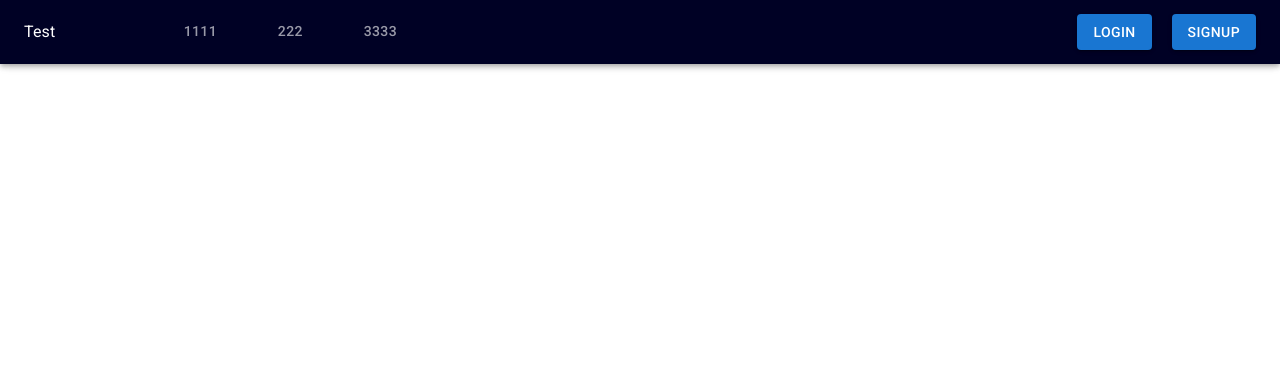
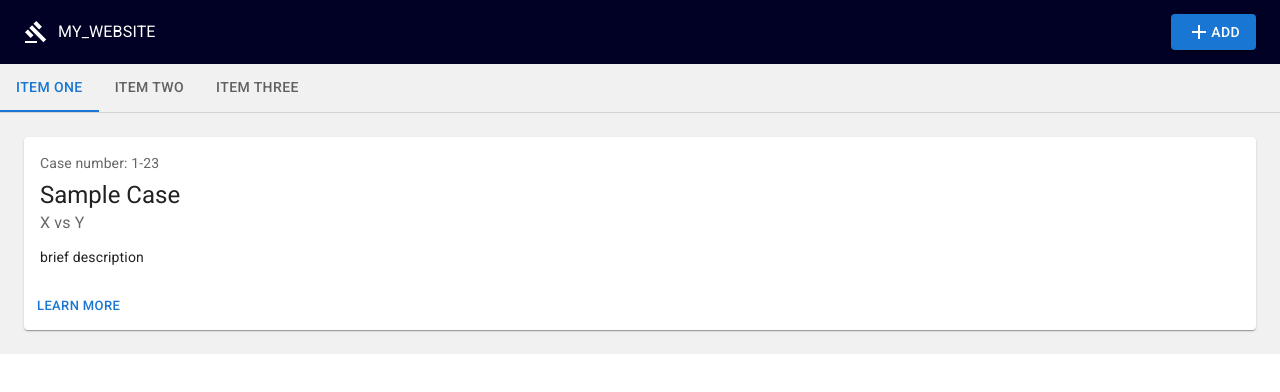
Before and after one commit to NachtSpyder04/Team_Quantalysts_Pre-SIH_hackathon-23, a React (Create React App) app in the folder my-website/: page / in a window 1280 px wide. Shown: the top 392 px of the page. Built offline with nearby package versions, Linux system fonts and the light colour scheme.

Commit message:
Added Tab layout

```diff
--- a/my-website/src/App.js
+++ b/my-website/src/App.js
@@ -1,12 +1,14 @@
 import React from "react";
-import Header from "./header";
+
+import Parent_component from "./parent_component";
 
 function App() {
   return (
     <div >
-     <Header/>
+       <Parent_component/>
+    </div>
 
-    </div>
+
   );
 }
 
--- /dev/null
+++ b/my-website/src/Cards1.js
@@ -0,0 +1,33 @@
+import { Box, Button, Card, CardActions, CardContent, Typography } from '@mui/material';
+import React from 'react'
+
+
+
+const Cards1 = () => {
+  return (
+    <Card sx={{ minWidth: 275 }}>
+      <CardContent>
+        <Typography sx={{ fontSize: 14 }} color="text.secondary" gutterBottom>
+          Case number: 1-23
+        </Typography>
+        <Typography variant="h5" component="div">
+            Sample Case
+        </Typography>
+        <Typography sx={{ mb: 1.5 }} color="text.secondary">
+          X vs Y
+        </Typography>
+        <Typography variant="body2">
+          brief description
+
+        </Typography>
+      </CardContent>
+      <CardActions>
+        <Button size="small">Learn More</Button>
+      </CardActions>
+    </Card>
+
+
+  )
+}
+
+export default Cards1
--- /dev/null
+++ b/my-website/src/Cards2.js
@@ -0,0 +1,31 @@
+import { Box, Button, Card, CardActions, CardContent, Typography } from '@mui/material';
+import React from 'react'
+
+
+
+const Cards2 = () => {
+  return (
+    <Card sx={{ minWidth: 275 }}>
+      <CardContent>
+        <Typography sx={{ fontSize: 14 }} color="text.secondary" gutterBottom>
+          Case number 2-45
+        </Typography>
+        <Typography variant="h5" component="div">
+            Sample Case
+        </Typography>
+        <Typography sx={{ mb: 1.5 }} color="text.secondary">
+          X vs Y
+        </Typography>
+        <Typography variant="body2">
+          brief description
+
+        </Typography>
+      </CardContent>
+      <CardActions>
+        <Button size="small">Learn More</Button>
+      </CardActions>
+    </Card>
+  )
+}
+
+export default Cards2
--- /dev/null
+++ b/my-website/src/Cards3.js
@@ -0,0 +1,31 @@
+import { Box, Button, Card, CardActions, CardContent, Typography } from '@mui/material';
+import React from 'react'
+
+
+
+const Cards3 = () => {
+  return (
+    <Card sx={{ minWidth: 275 }}>
+      <CardContent>
+        <Typography sx={{ fontSize: 14 }} color="text.secondary" gutterBottom>
+          Case number 5-64
+        </Typography>
+        <Typography variant="h5" component="div">
+            Sample Case
+        </Typography>
+        <Typography sx={{ mb: 1.5 }} color="text.secondary">
+          X vs Y
+        </Typography>
+        <Typography variant="body2">
+          brief description
+
+        </Typography>
+      </CardContent>
+      <CardActions>
+        <Button size="small">Learn More</Button>
+      </CardActions>
+    </Card>
+  )
+}
+
+export default Cards3
--- a/my-website/src/header.js
+++ b/my-website/src/header.js
@@ -1,33 +1,33 @@
-import { AppBar, Button, Drawer, Tab, Tabs, Toolbar, Typography } from '@mui/material'
+import { AppBar, Button, CssBaseline, Tab, Tabs, Toolbar, Typography } from '@mui/material'
 import React, { useState } from 'react'
-
-
+import AddIcon from '@mui/icons-material/Add';
+import GavelIcon from '@mui/icons-material/Gavel';
 
 
 const Header = () => {
-    const[value,setValue]= useState();
+
 
   return (
    <React.Fragment>
-    <AppBar sx={{background:'#000125'}}>
+    <CssBaseline>
+    <AppBar sx={{background:'#000125'}} position='stick'>
         <Toolbar>
+            <GavelIcon sx={{marginRight:'10px'}}/>
             <Typography>
-                Test
+                MY_WEBSITE
             </Typography>
-            <Tabs textColor="inherit"indicatorColor="secondary" value={value} onChange={(e,value)=>setValue(value)} sx={{marginLeft:'100px'}}>
-                <Tab label="1111"/>
-                <Tab label="222"/>
-                <Tab label="3333"/>
 
-            </Tabs>
-            <Button sx={{marginLeft:'auto'}}variant="contained"> Login {" "}</Button>
-            <Button sx={{marginLeft:'20px'}}variant="contained"> Signup{" "} </Button>
+            <Button sx={{marginLeft:'auto'}}variant="contained">
+            <AddIcon/>
+            Add</Button>
+
 
         </Toolbar>
 
 
 
     </AppBar>
+    </CssBaseline>
    </React.Fragment>
   )
 }
--- /dev/null
+++ b/my-website/src/parent_component.js
@@ -0,0 +1,28 @@
+import React from 'react'
+import Header from './header'
+import Tabswitch from './tab_switch'
+import { Box } from '@mui/material'
+import Cards from './Cards1'
+import BasicTabs from './tab_switch'
+
+
+const Parent_component = () => {
+  return (
+    <div>
+
+        <Header/>
+
+        <Box fixed sx={{bgcolor:'#F1F1F1'}}>
+            <BasicTabs/>
+
+
+
+
+        </Box>
+
+
+    </div>
+  )
+}
+
+export default Parent_component
--- /dev/null
+++ b/my-website/src/tab_switch.js
@@ -0,0 +1,74 @@
+import * as React from 'react';
+import PropTypes from 'prop-types';
+import Tabs from '@mui/material/Tabs';
+import Tab from '@mui/material/Tab';
+import Typography from '@mui/material/Typography';
+import Box from '@mui/material/Box';
+
+import Cards1 from './Cards1';
+import Cards2 from './Cards2';
+import Cards3 from './Cards3';
+import { Container } from '@mui/material';
+
+function CustomTabPanel(props) {
+  const { children, value, index, ...other } = props;
+
+  return (
+    <div
+      role="tabpanel"
+      hidden={value !== index}
+      id={`simple-tabpanel-${index}`}
+      aria-labelledby={`simple-tab-${index}`}
+      {...other}
+    >
+      {value === index && (
+        <Box sx={{ p: 3 }}>
+          <Typography>{children}</Typography>
+        </Box>
+      )}
+    </div>
+  );
+}
+
+CustomTabPanel.propTypes = {
+  children: PropTypes.node,
+  index: PropTypes.number.isRequired,
+  value: PropTypes.number.isRequired,
+};
+
+function a11yProps(index) {
+  return {
+    id: `simple-tab-${index}`,
+    'aria-controls': `simple-tabpanel-${index}`,
+  };
+}
+
+export default function BasicTabs() {
+  const [value, setValue] = React.useState(0);
+
+  const handleChange = (event, newValue) => {
+    setValue(newValue);
+  };
+
+  return (
+    <Box sx={{ width: '100%' }}>
+      <Box sx={{ borderBottom: 1, borderColor: 'divider' }}>
+        <Tabs value={value} onChange={handleChange} aria-label="basic tabs example">
+          <Tab label="Item One" {...a11yProps(0)} />
+          <Tab label="Item Two" {...a11yProps(1)} />
+          <Tab label="Item Three" {...a11yProps(2)} />
+        </Tabs>
+      </Box>
+      <CustomTabPanel value={value} index={0}>
+
+        <Cards1/>
+      </CustomTabPanel>
+      <CustomTabPanel value={value} index={1}>
+      <Cards2/>
+      </CustomTabPanel>
+      <CustomTabPanel value={value} index={2}>
+      <Cards3/>
+      </CustomTabPanel>
+    </Box>
+  );
+}
```
